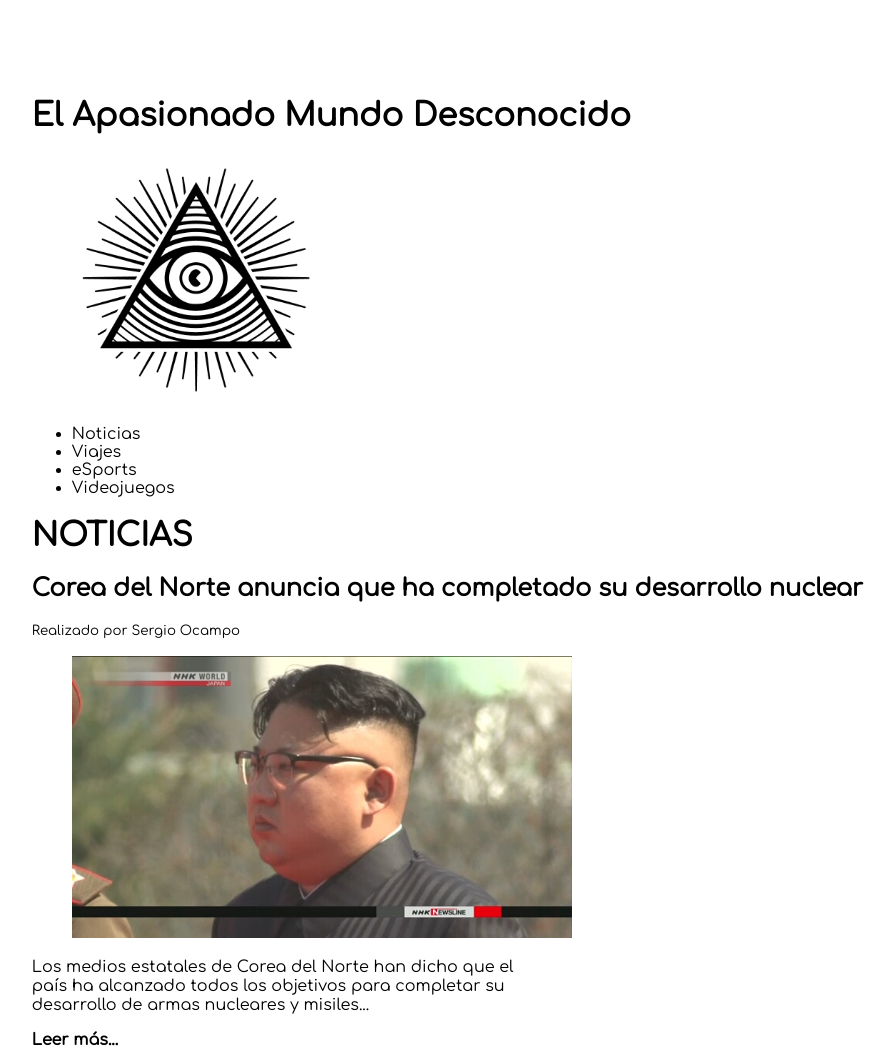
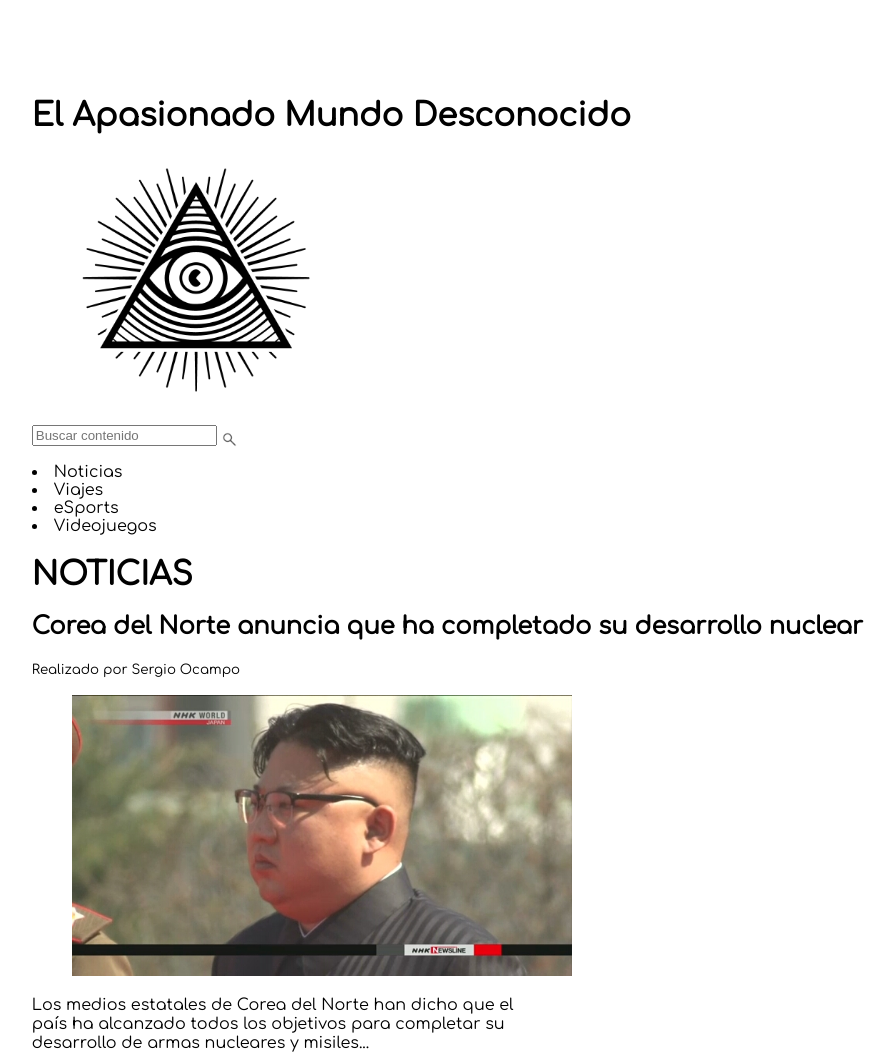
Before and after one commit to WiiFlow/ProyectoWEB, a plain HTML site: page index.html in a window 1280 px wide. Shown: the top 1056 px of the page, without its empty margins (53-948 px from the left). Drawn offline with Linux system fonts and the light colour scheme.

Commit message:
busqueda

```diff
--- a/index.html
+++ b/index.html
@@ -39,7 +39,11 @@
 		<img src="logoindex.png" width="250px" height="250px" alt="logo">
 
 	</figure>
-	<nav><ul>
+	<p>
+	<input type="text" name="search" placeholder="Buscar contenido" >
+	<input type="image" name="boton" src="lupa.png" width="15px" align="middle">
+
+	</p>
 	<li><a href="#noticias">Noticias</a></li>
 	<li><a href="#viajes">Viajes</a></li>
 	<li><a href="#esports">eSports</a></li>
```
Also changed, not shown: noticias/desarrollo_nuclear.html (+2 -1 lines), lupa.png (added).
